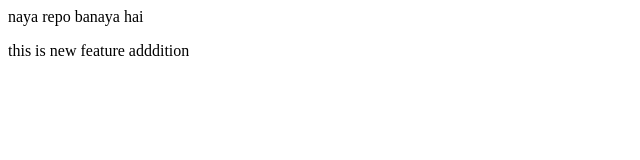
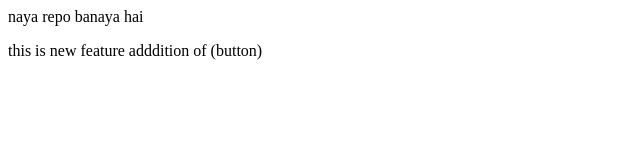
Before and after one commit to GuruPrasaa/Localrepo, a plain HTML site: page index.html in a window 1280 px wide. Shown: the full height of the page, 0-640 px from the left. Drawn offline with Linux system fonts and the light colour scheme.

Commit message:
add button

```diff
--- a/index.html
+++ b/index.html
@@ -1,2 +1,2 @@
 <p> naya repo banaya hai</p>
-<p> this is new feature adddition</p>
+<p> this is new feature adddition of (button) </p>
```
